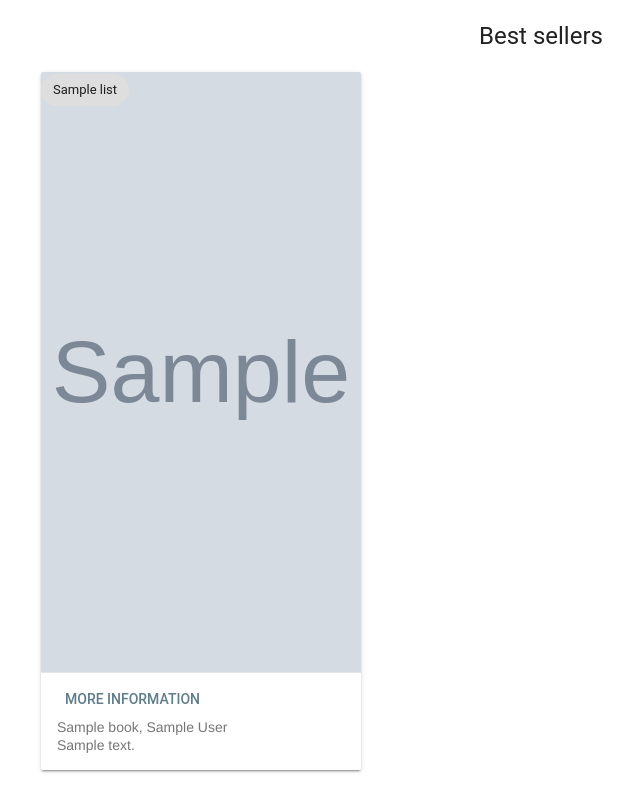
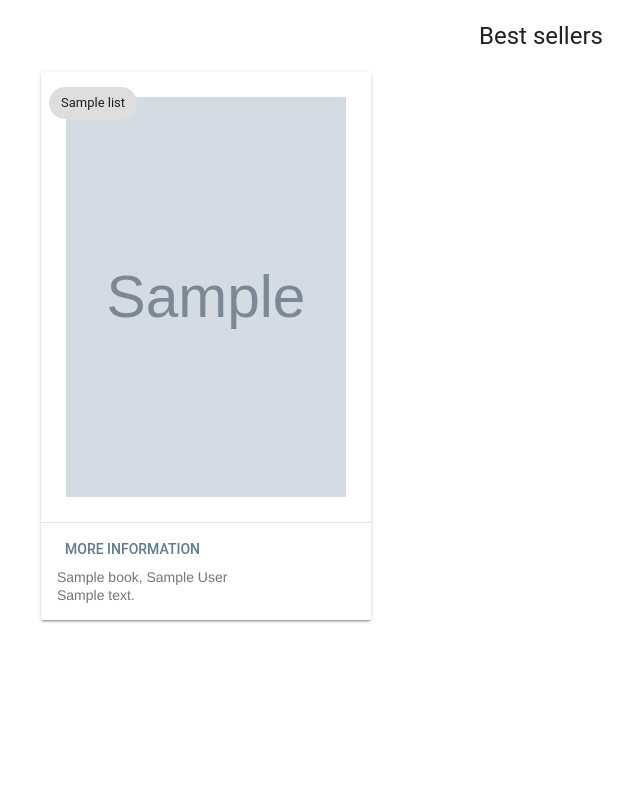
Before and after one commit to konecnam/library, a Django app: page / in a window 1280 px wide. Shown: the part 128-940 px from the top of the page, without its empty margins (99-739 px from the left). Run offline with Django 5.2, Linux system fonts and the light colour scheme; tables that the repository leaves empty hold one stand-in row (values such as "Sample post"); grey boxes marked "Sample" are stand-in pictures; a database or web service that is not in the repository returns one stand-in record (values such as "Sample title"); data that the repository does not hold is empty; some libraries are stand-ins or nearby versions.

Commit message:
design II

```diff
--- a/library/static/styles.css
+++ b/library/static/styles.css
@@ -6,6 +6,11 @@
 
 .left-margin {
     margin-left: 12px;
+}
+
+.mdl-chip{
+    margin-top: 15px;
+    margin-left: 8px;
 }
 
 .container {
@@ -21,7 +26,7 @@
 }
 
 .demo-card-square.mdl-card {
-    width: 320px;
+    width: 330px;
 }
 
 
@@ -35,8 +40,8 @@
 
 .mdl-card__media {
     position: relative;
-    width: 320px; /* Šířka obrázku */
-    height: 600px;
+    width: 330px; /* Šířka obrázku */
+    height: 450px;
 }
 
 .mdl-card__media img {
--- a/library/templates/index.html
+++ b/library/templates/index.html
@@ -8,7 +8,7 @@
 <div class="container">
     {% for book in books %}
     <div class="demo-card-square mdl-card mdl-shadow--2dp">
-        <div class="mdl-card__media" style="background: url('{{book.book_image}}') center / cover; height: 600px;">
+        <div class="mdl-card__media" style="background: url('{{book.book_image}}'); background-position: center; background-repeat: no-repeat; background-size: 280px 400px;">
             <span class="mdl-chip">
                 <span class="mdl-chip__text">{{book.category}}</span>
             </span>
```
Also changed, not shown: db.sqlite3.
